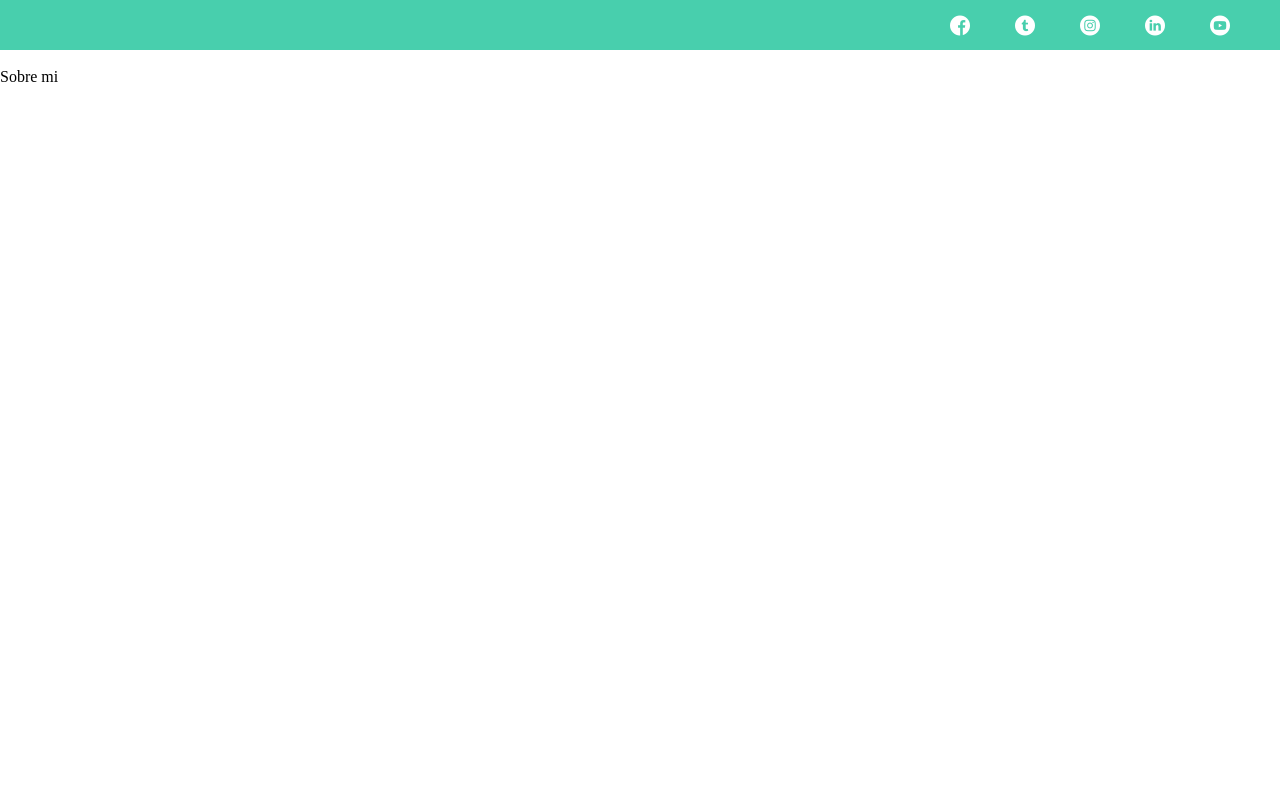
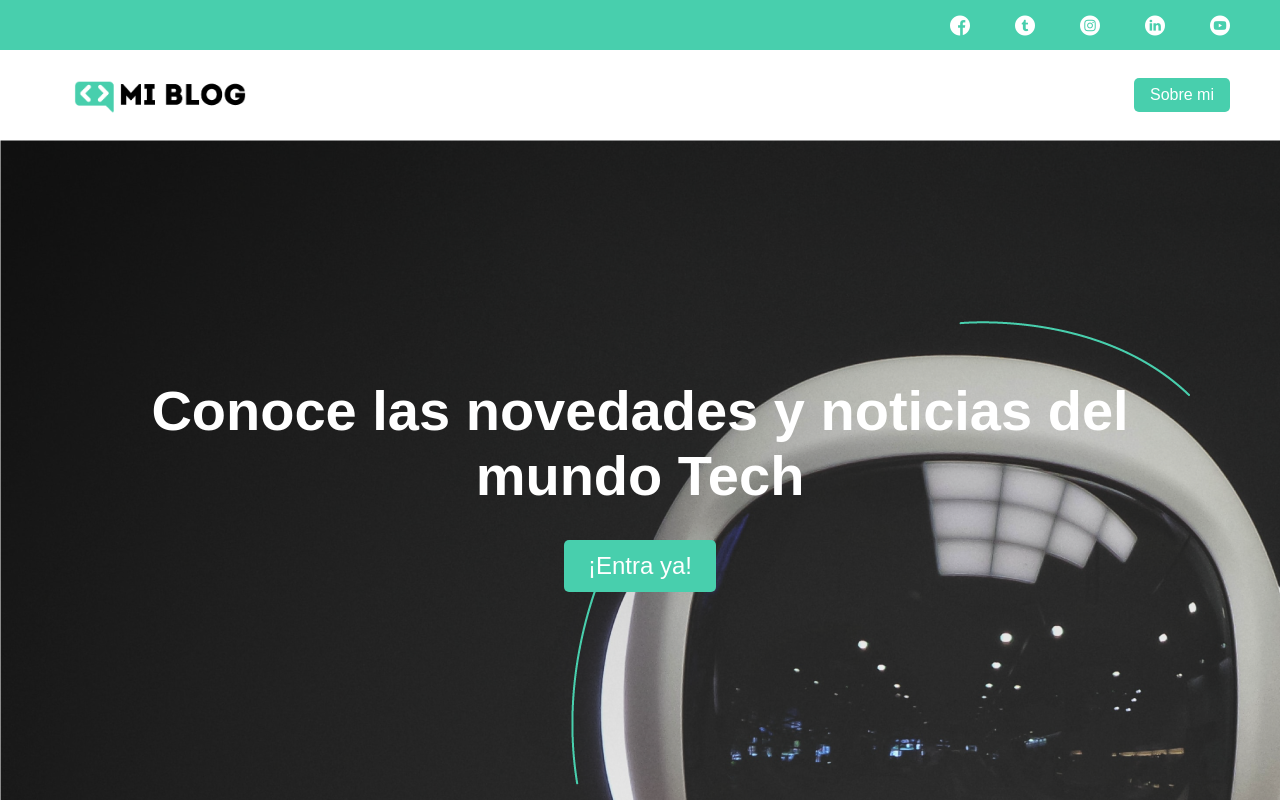
Before and after one commit to miguelzabalaf/blog-profesional, a plain HTML site: page index.html in a window 1280 px wide. Drawn offline with Linux system fonts and the light colour scheme.

Commit message:
He agregado el main por mi cuenta antes de que lo explicara, si hay que corregir laog, lo hare en el siguiente commit hoy en la mañana

```diff
--- a/css/main.css
+++ b/css/main.css
@@ -10,6 +10,7 @@ body {
     bottom: 0;
     right: 0;
     left: 0;
+    font-family: Arial, Helvetica, sans-serif;
 }
 
 a {
@@ -46,3 +47,66 @@ header .header-icons-container .icons{
 header .icons span{
     color: white;
 }
+
+nav {
+    display: grid;
+    grid-template-columns: 1fr 1fr;
+    height: 90px;
+}
+
+nav .nav-logo-container{
+    margin-left: 50px;
+}
+nav .nav-logo-container img{
+width: 220px;
+margin-top: 10px;
+}
+
+nav .profile-link{
+    display:flex;
+align-items: center;
+justify-content: flex-end;
+margin-right: 50px;
+}
+
+nav .profile-link a {
+color: white;
+background-color: #48CFAD;
+padding: 0.5em 1em;
+border-radius: 5px;
+}
+
+main {
+    background-image: url('/assets/img/Cover.png');
+    height: 100%;
+    display: grid;
+    grid-template-rows: 1fr 1fr;
+    background-repeat: no-repeat;
+}
+
+main .main-title {
+display: flex;
+justify-content: center;
+align-items: flex-end;
+margin-bottom: 2em;
+}
+main .main-title h1{
+    color: white;
+    font-size: 56px;
+    text-align: center;
+}
+
+main .main-buttom {
+    display: flex;
+    justify-content: center;
+    align-items: flex-start;
+}
+main .main-buttom a{
+    color: white;
+    font-size: 24px;
+    text-align: center;
+    background-color: #48CFAD;
+    padding: 0.5em 1em;
+    border-radius: 5px;
+
+}
--- a/index.html
+++ b/index.html
@@ -21,12 +21,21 @@
         </section>
         <nav>
             <section class="nav-logo-container">
-                <a href=""><img src="" alt=""></a>
+                <a href=""><img src="/assets/img/Logo-negro.png" alt=""></a>
             </section>
             <section class="profile-link">
                 <a href="/perfil.html">Sobre mi</a>
             </section>
         </nav>
     </header>
+
+    <main>
+        <section class="main-title">
+            <h1>Conoce las novedades y noticias del <br> mundo Tech</h1>
+        </section>
+        <section class="main-buttom">
+            <a href="">¡Entra ya!</a>
+        </section>
+    </main>
 </body>
 </html>
```
Also changed, not shown: assets/img/Cover.png (added), assets/img/Logo-negro.png (added).
